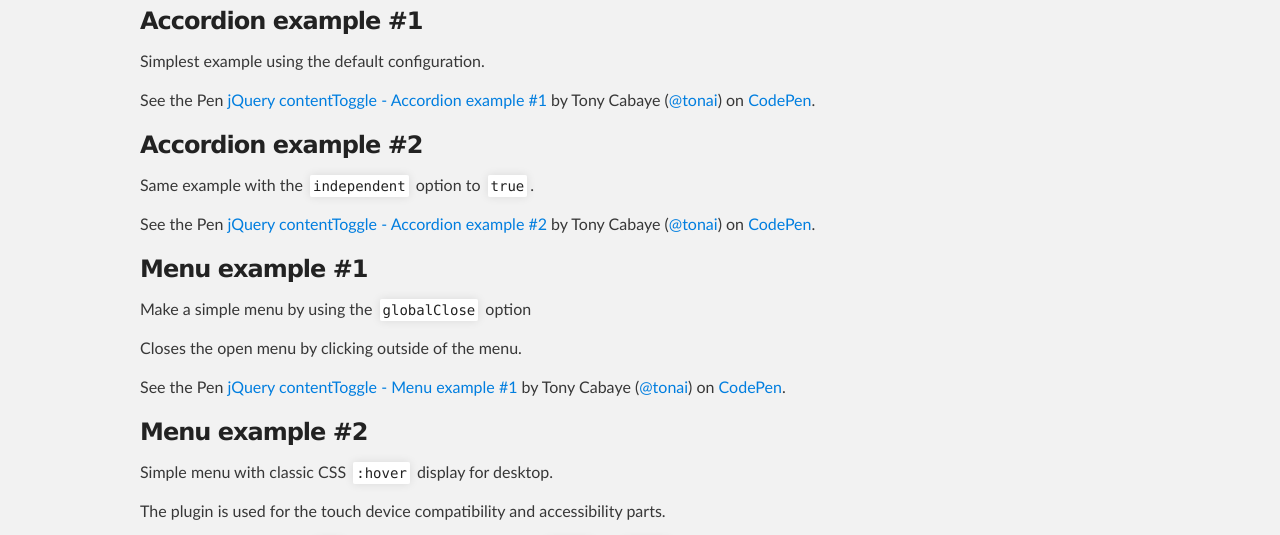
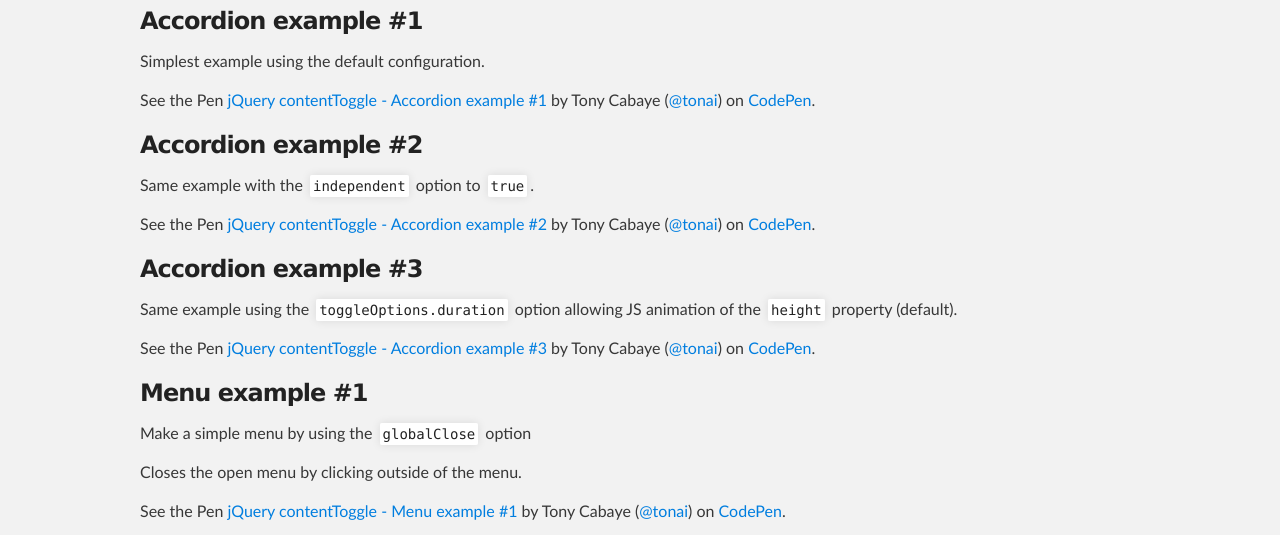
Before and after one commit to tonai/jquery-contenttoggle, a plain HTML site: page index.html in a window 1280 px wide. Shown: the part 535-1070 px from the top of the page. Drawn offline with Linux system fonts and the light colour scheme; a script that the page names is missing.

Commit message:
Add an example.

```diff
--- a/index.html
+++ b/index.html
@@ -40,6 +40,10 @@
         <p>Same example with the <code>independent</code> option to <code>true</code>.</p>
         <p data-height="350" data-theme-id="0" data-slug-hash="dopEpe" data-default-tab="result" data-user="tonai" class='codepen'>See the Pen <a href='http://codepen.io/tonai/pen/dopEpe/'>jQuery contentToggle - Accordion example #2</a> by Tony Cabaye (<a href='http://codepen.io/tonai'>@tonai</a>) on <a href='http://codepen.io'>CodePen</a>.</p>
 
+        <h3><a id="accordion-example-3" class="anchor" href="#accordion-example-3" aria-hidden="true"><span class="octicon octicon-link"></span></a>Accordion example #3</h3>
+        <p>Same example using the <code>toggleOptions.duration</code> option allowing JS animation of the <code>height</code> property (default).</p>
+        <p data-height="350" data-theme-id="0" data-slug-hash="dopBGE" data-default-tab="result" data-user="tonai" class='codepen'>See the Pen <a href='http://codepen.io/tonai/pen/dopBGE/'>jQuery contentToggle - Accordion example #3</a> by Tony Cabaye (<a href='http://codepen.io/tonai'>@tonai</a>) on <a href='http://codepen.io'>CodePen</a>.</p>
+
         <h3><a id="menu-example-1" class="anchor" href="#menu-example-1" aria-hidden="true"><span class="octicon octicon-link"></span></a>Menu example #1</h3>
         <p>Make a simple menu by using the <code>globalClose</code> option</p>
         <p>Closes the open menu by clicking outside of the menu.</p>
```
